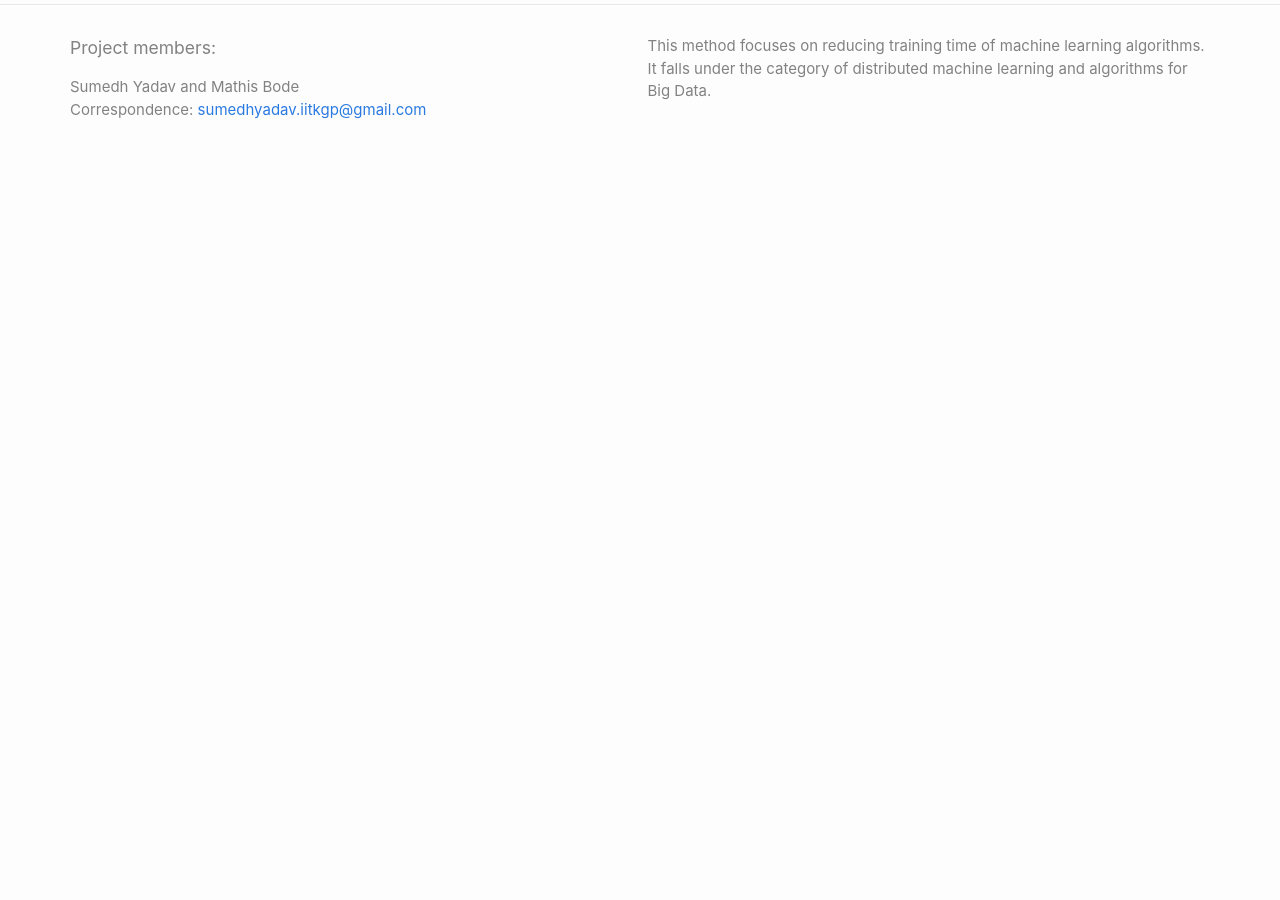
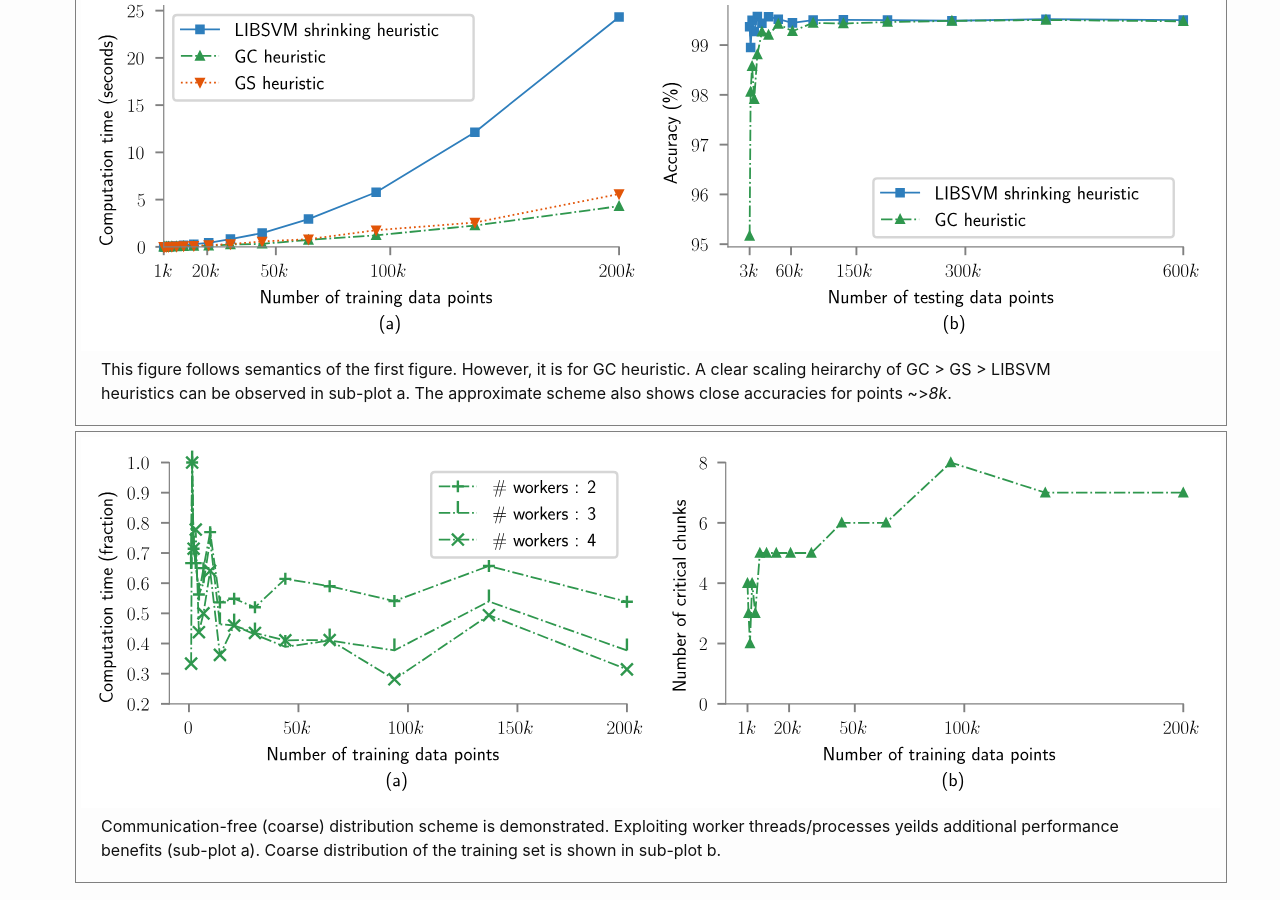
Before and after one commit to sumedhyadav/graph_heuristic, a Jekyll site: the page built from index.md, in a window 1280 px wide and 900 px high, scrolled down 1449 px. Built offline with Jekyll 4.4.1, drawn with Linux system fonts in a browser that asks for light colours; before the commit the page ends 1630 px from its top, so only the background shows below that.

Commit message:
update 10

```diff
--- a/_layouts/home.html
+++ b/_layouts/home.html
@@ -54,9 +54,9 @@ layout: default
   </div>
 
   <!-- ---------------------serial GC Heuristic------------------- -->
-<!--   <div class="bbox">
+  <div class="bbox">
     <div class="result_full_fig">
-      <object width="" type="image/svg+xml" data="../assets/img/Figure_17_new.svg">
+      <object width="" type="image/svg+xml" data="{{ "/assets/img/Figure_17_new.svg" | relative_url }}">
       Your browser does not support SVG
       </object>
     </div>
@@ -66,12 +66,12 @@ layout: default
       </p>
     </div>
     <div class="clearfix"></div>
-  </div> -->
+  </div>
 
   <!-- ---------------------GC Heuristic------------------- -->
-<!--   <div class="bbox">
+  <div class="bbox">
     <div class="result_full_fig">
-      <object width="" type="image/svg+xml" data="../assets/img/Figure_21_new.svg">
+      <object width="" type="image/svg+xml" data="{{ "/assets/img/Figure_21_new.svg" | relative_url }}">
       Your browser does not support SVG
       </object>
     </div>
@@ -81,7 +81,7 @@ layout: default
       </p>
     </div>
     <div class="clearfix"></div>
-  </div> -->
+  </div>
 
   <!-- ---------------------Network------------------- -->
 <!--   <div class='bbox'>
```
Also changed, not shown: assets/img/Figure_17_new.svg (added), assets/img/Figure_21_new.svg (added).
